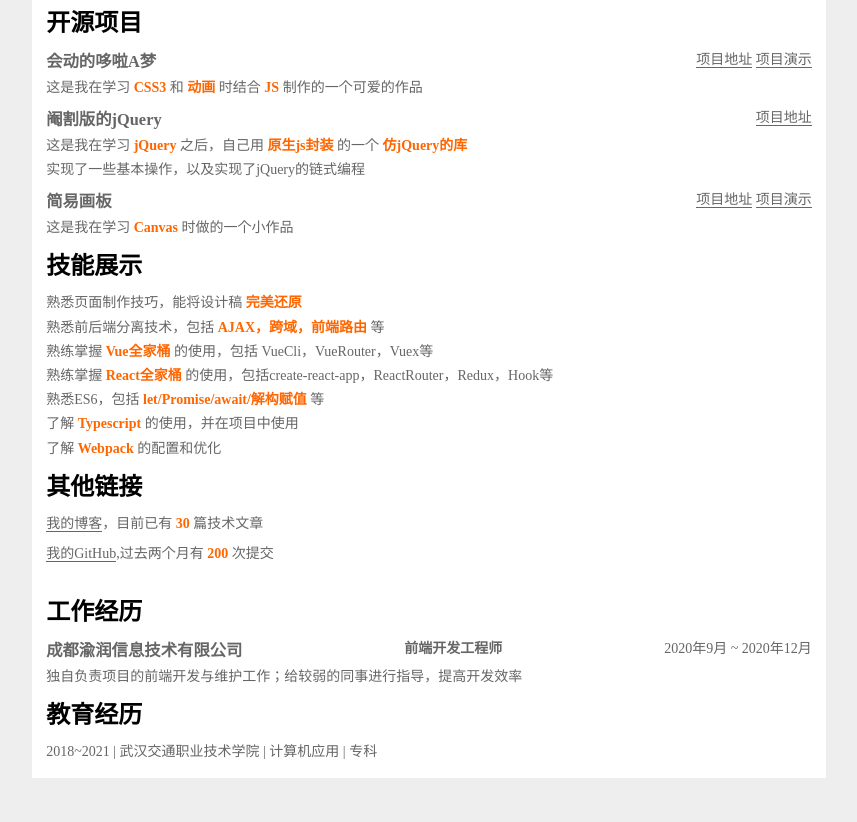
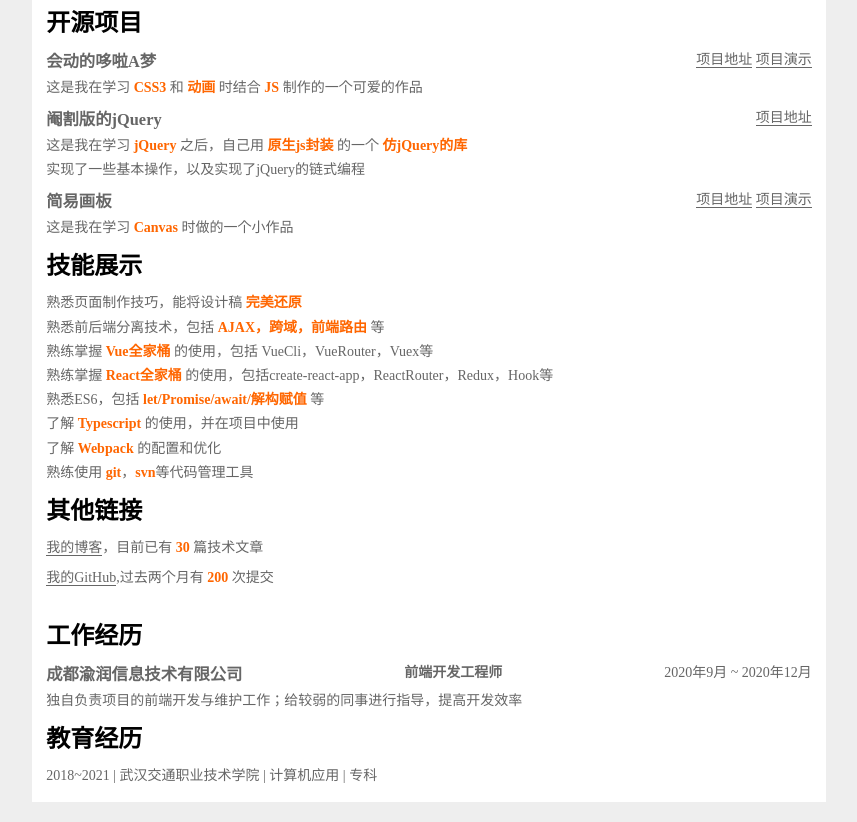
Before and after one commit to XiaoPan-Struggle/my-resume, a plain HTML site: page src/index.html in a window 1280 px wide. Shown: the part 636-1458 px from the top of the page, without its empty margins (211-1068 px from the left). Before the commit the page ends 1434 px from the top, so only its background shows below. Drawn offline with Linux system fonts and the light colour scheme.

Commit message:
添加技能

```diff
--- a/src/index.html
+++ b/src/index.html
@@ -152,6 +152,7 @@
         <p>熟悉ES6，包括 <strong>let/Promise/await/解构赋值</strong> 等</p>
         <p>了解 <strong>Typescript</strong> 的使用，并在项目中使用</p>
         <p>了解 <strong>Webpack</strong> 的配置和优化</p>
+        <p>熟练使用 <strong>git</strong>，<strong>svn</strong>等代码管理工具</p>
     </section>
     <section class="others">
         <h2>其他链接</h2>
```
